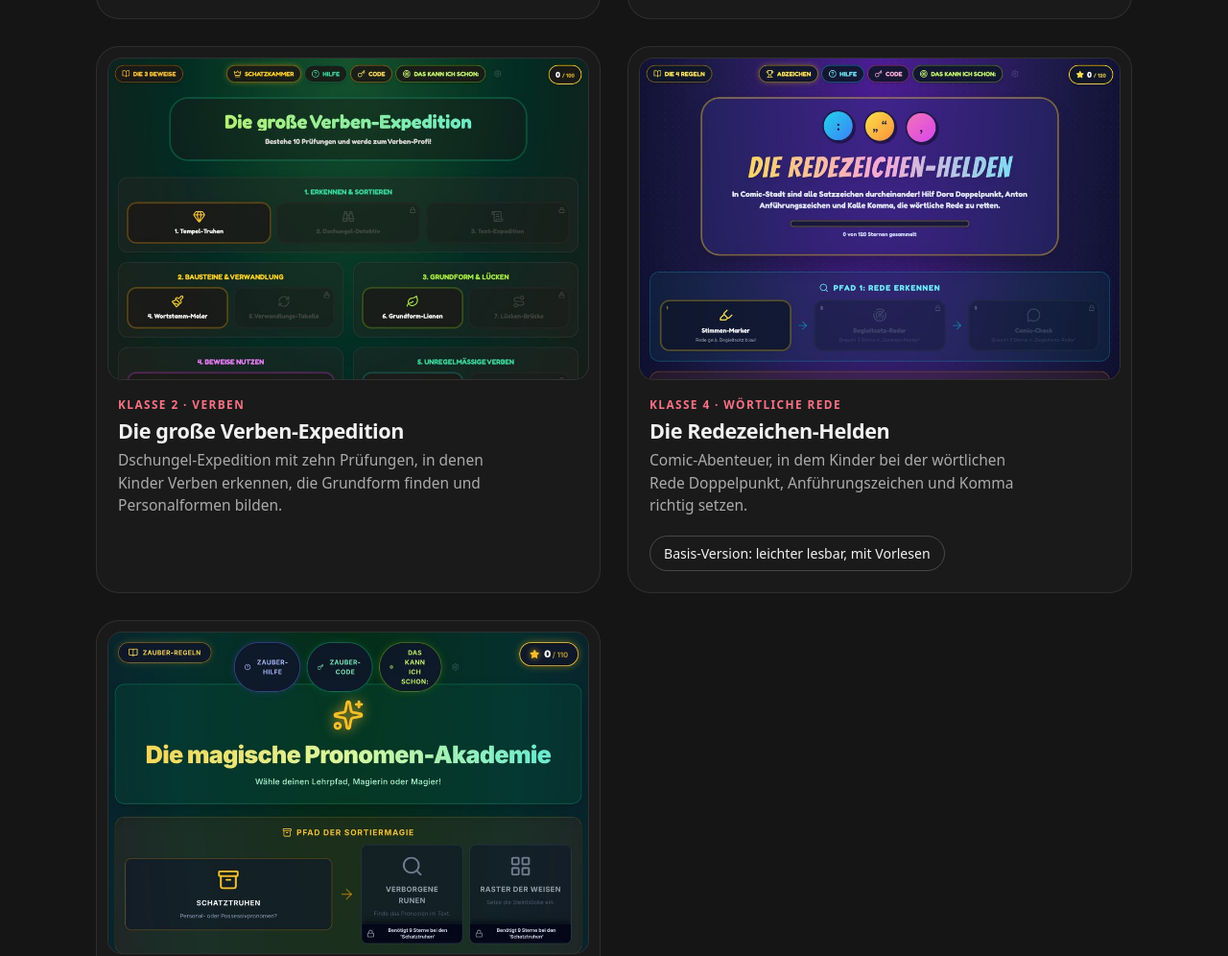
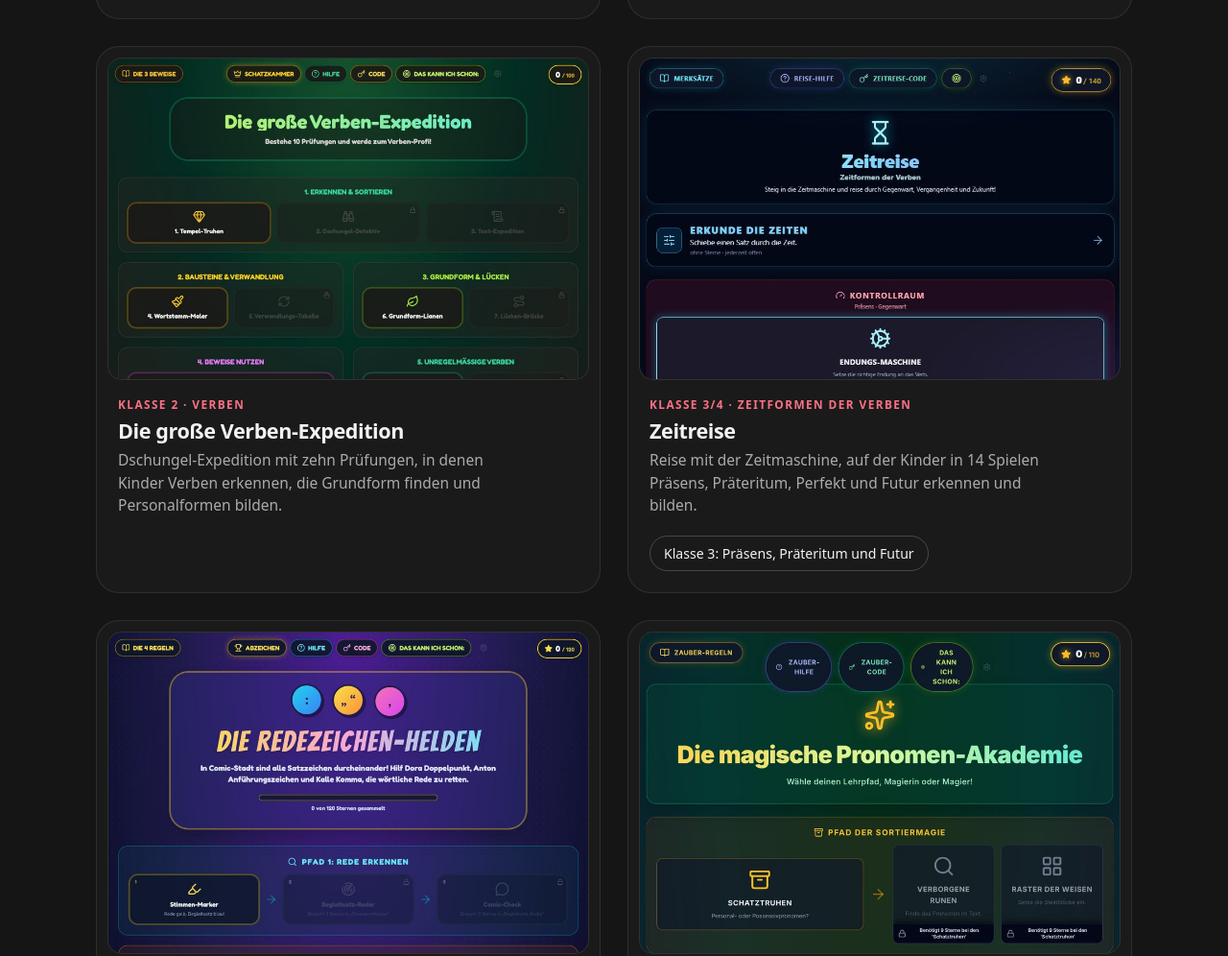
Before and after one commit to mitlaeuferfotografie/mitlaeuferfotografie.github.io, a plain HTML site: page index.html in a window 1280 px wide. Shown: the part 1903-2899 px from the top of the page at 96% size. Drawn offline with Linux system fonts and the light colour scheme.

Commit message:
Zeitreise (Deutsch, Klasse 3/4, Zeitformen der Verben) eintragen
Karte mit Screenshot und Unterlink für Klasse 3 (?stufe=3),
Tabelle in der README ergänzt.

Co-Authored-By: Claude Opus 5.5 <noreply@anthropic.com>

```diff
--- a/index.html
+++ b/index.html
@@ -100,6 +100,23 @@
       </article>
 
       <article class="card">
+        <a class="card-link" href="https://mitlaeuferfotografie.github.io/zeitreise/">
+          <span class="card-media">
+            <img src="assets/zeitreise.jpg" alt="Vorschau der App Zeitreise" loading="lazy" width="900" height="600">
+            <span class="arrow" aria-hidden="true">↗</span>
+          </span>
+          <span class="card-body">
+            <span class="card-meta">Klasse 3/4 · Zeitformen der Verben</span>
+            <span class="card-title">Zeitreise</span>
+            <span class="card-text">Reise mit der Zeitmaschine, auf der Kinder in 14 Spielen Präsens, Präteritum, Perfekt und Futur erkennen und bilden.</span>
+          </span>
+        </a>
+        <ul class="sub-apps" aria-label="Weitere Fassung der Zeitreise">
+          <li><a href="https://mitlaeuferfotografie.github.io/zeitreise/?stufe=3">Klasse 3: Präsens, Präteritum und Futur</a></li>
+        </ul>
+      </article>
+
+      <article class="card">
         <a class="card-link" href="https://mitlaeuferfotografie.github.io/redezeichen-helden/">
           <span class="card-media">
             <img src="assets/redezeichen-helden.jpg" alt="Vorschau der App Die Redezeichen-Helden" loading="lazy" width="900" height="600">
```
Also changed, not shown: assets/zeitreise.jpg (added), 1 other file.
